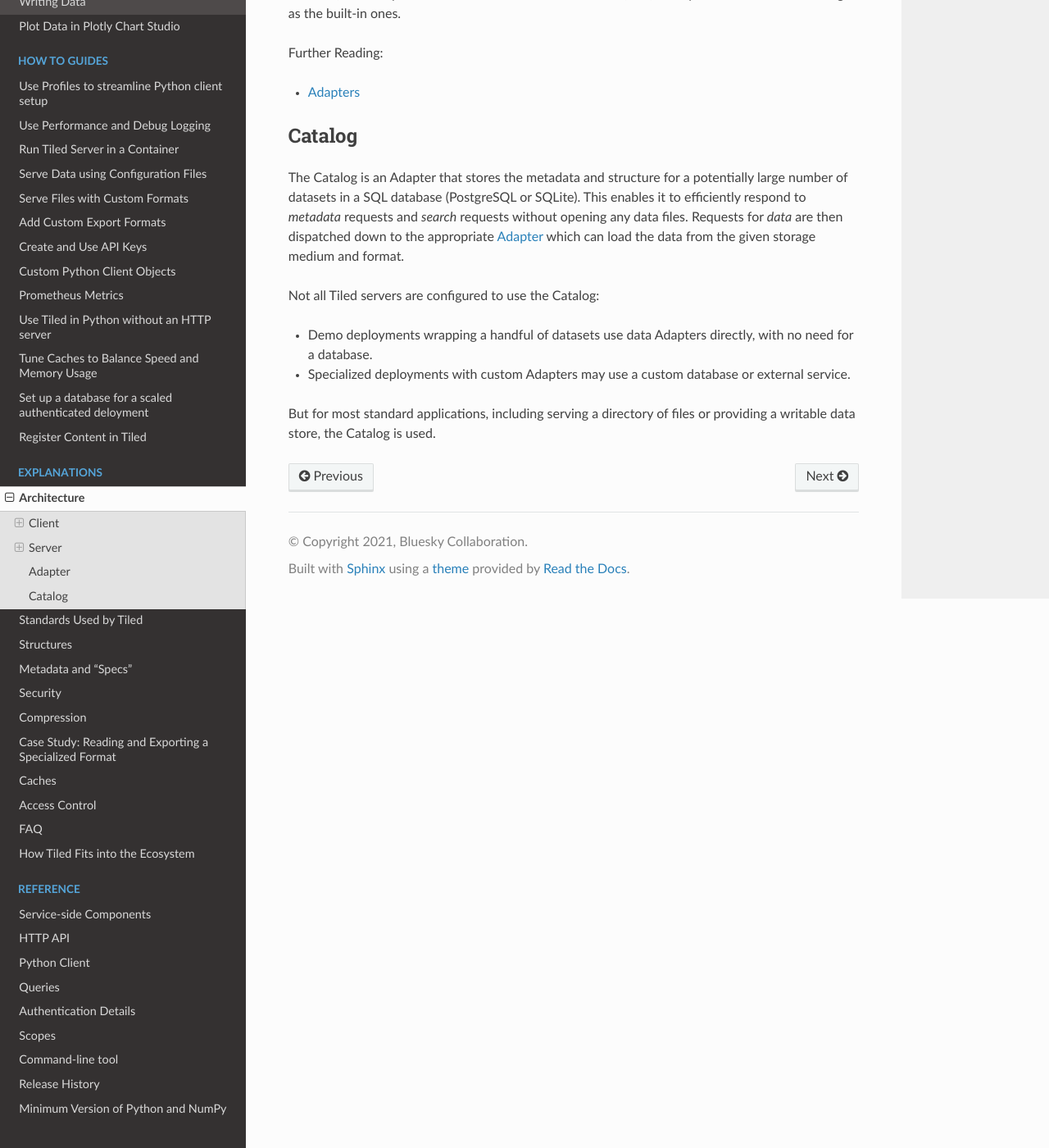
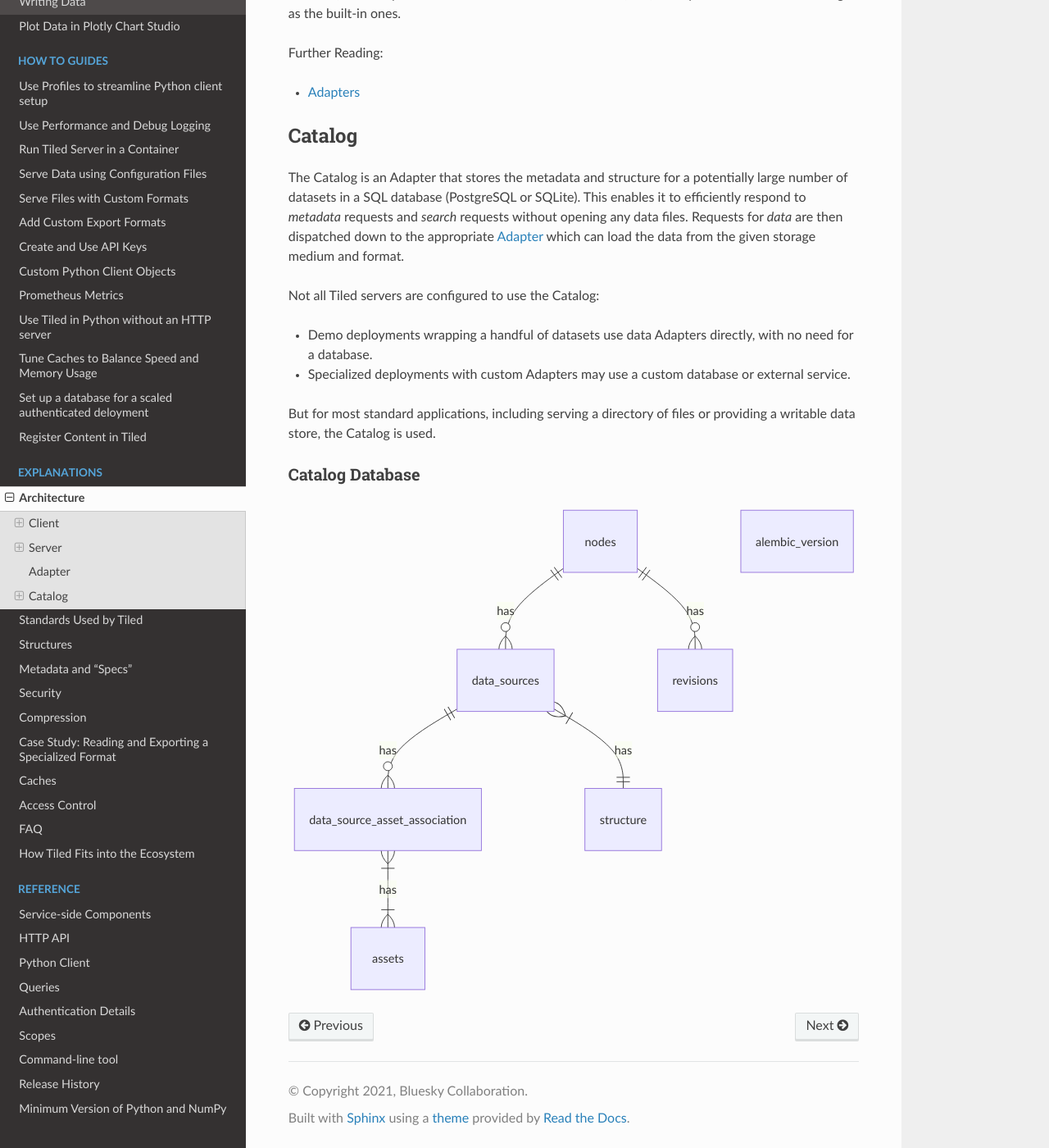
Before and after one commit to bluesky/tiled, a Sphinx documentation site: the page built from docs/source/explanations/architecture.md, in a window 1280 px wide and 1400 px high, scrolled down 2259 px. Shown: the whole window at 82% size. Built offline with Sphinx 7.4.7 and the Read the Docs theme 2.0.0, drawn with Linux system fonts in a browser that asks for light colours; pages that are not in the unit, such as notebooks, are missing from menus; the version number could not be read and is left out.

Commit message:
Add entity relation diagram for the catalog database (#665)
* add erdiagram

* Add sphinx mermaid dependency

* Make mermaid a directive

Also add explicit target for Catalog Database header

---------

Co-authored-by: Padraic Shafer <pshafer@bnl.gov>

````diff
--- a/docs/source/conf.py
+++ b/docs/source/conf.py
@@ -46,6 +46,7 @@ extensions = [
     "sphinx_copybutton",
     "myst_parser",
     "sphinxcontrib.jquery",
+    "sphinxcontrib.mermaid",
 ]
 
 # Configuration options for plot_directive. See:
--- a/docs/source/explanations/architecture.md
+++ b/docs/source/explanations/architecture.md
@@ -124,3 +124,17 @@ providing a writable data store, the Catalog is used.
 [OpenAPI]: https://www.openapis.org/
 [Pydantic]: https://docs.pydantic.dev/
 [content negotiation]: https://developer.mozilla.org/en-US/docs/Web/HTTP/Content_negotiation
+
+(catalog-database)=
+### Catalog Database
+
+```{mermaid}
+erDiagram
+    nodes ||--o{  data_sources : has
+    data_sources ||--o{  data_source_asset_association : has
+    data_source_asset_association }|--|{  assets : has
+    data_sources }|--||   structure : has
+    nodes ||--o{  revisions : has
+    alembic_version
+
+```
--- a/pyproject.toml
+++ b/pyproject.toml
@@ -159,6 +159,7 @@ dev = [
     "myst-parser",
     "numpydoc",
     "sphinx-click",
+    "sphinxcontrib-mermaid",
     "sphinx-copybutton",
     "sphinx_rtd_theme",
 ]
````
